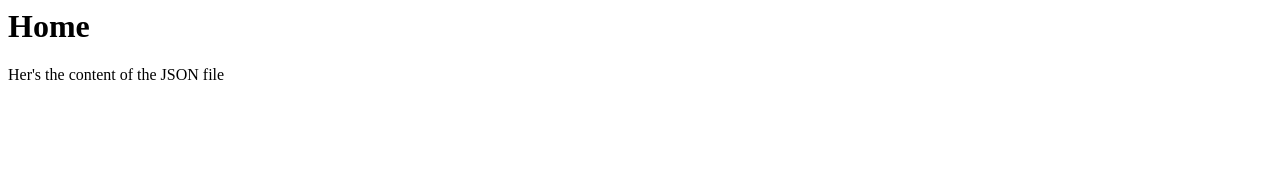
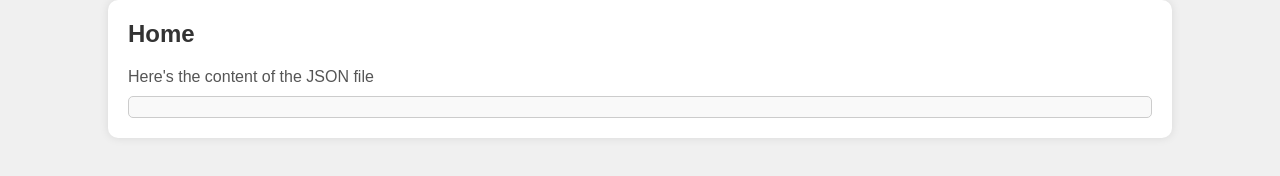
Before and after one commit to mikhailBenali/JS_Lab_07, a plain HTML site: page index.html in a window 1280 px wide. Drawn offline with Linux system fonts and the light colour scheme; no server answers.

Commit message:
Added style

```diff
--- /dev/null
+++ b/CSS/style.css
@@ -0,0 +1,43 @@
+body,
+h1,
+p {
+    margin: 0;
+    padding: 0;
+}
+
+body {
+    background-color: #f0f0f0;
+    font-family: Arial, sans-serif;
+}
+
+.container {
+    width: 80%;
+    margin: 0 auto;
+    padding: 20px;
+    background-color: #fff;
+    box-shadow: 0 0 10px rgba(0, 0, 0, 0.1);
+    border-radius: 10px;
+}
+
+h1 {
+    font-size: 24px;
+    color: #333;
+    margin-bottom: 20px;
+}
+
+/* Style the paragraph text */
+p {
+    font-size: 16px;
+    color: #555;
+    margin-bottom: 10px;
+}
+
+#jsonContent {
+    background-color: #f9f9f9;
+    padding: 10px;
+    border: 1px solid #ccc;
+    border-radius: 5px;
+    font-family: Consolas, monospace;
+    overflow: auto;
+    max-height: 200px;
+}
--- a/index.html
+++ b/index.html
@@ -1,15 +1,16 @@
 <html>
     <head>
         <title>Home</title>
+        <link rel="stylesheet" href="CSS/style.css">
     </head>
     <body>
         <div class="container">
             <h1>Home</h1>
-            <p>Her's the content of the JSON file</p>
+            <p>Here's the content of the JSON file</p>
             <div id="jsonContent">
 
             </div>
         </div>
-        <script src="JS/test.js"></script>
+        <script src="JS/fetching_JSON.js"></script>
     </body>
 </html>
```
Also changed, not shown: JS/fetching_JSON.js (renamed from JS/test.js).
